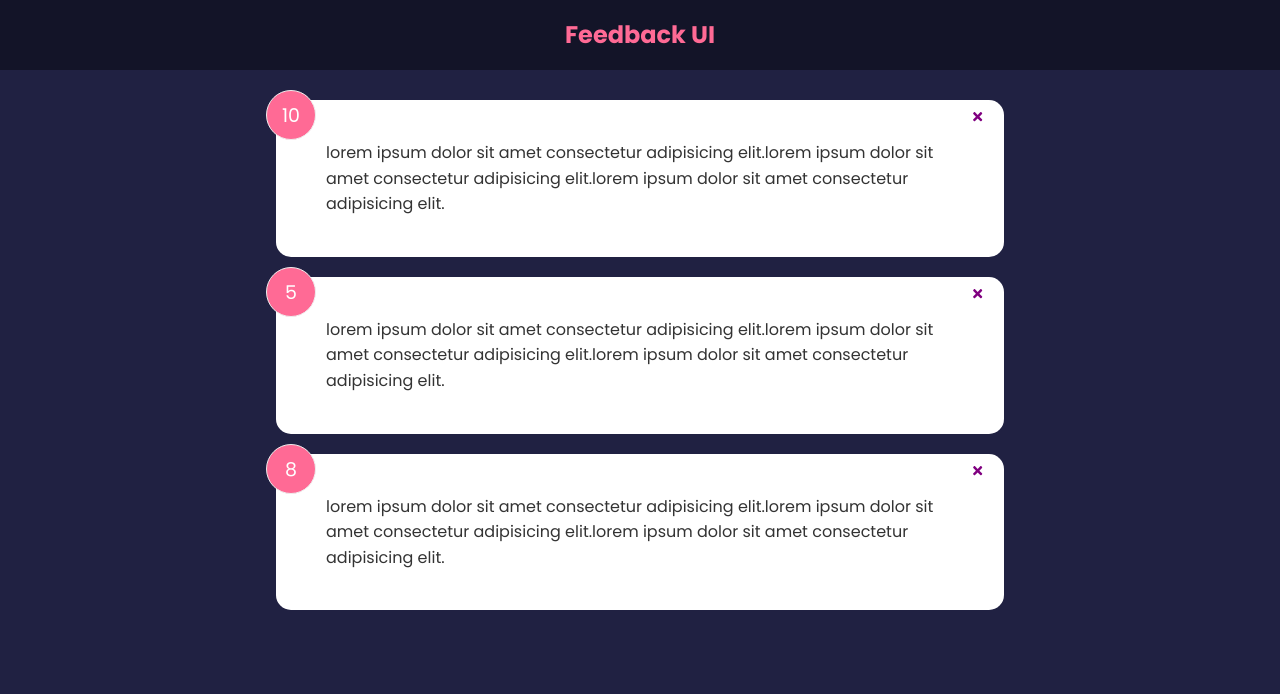
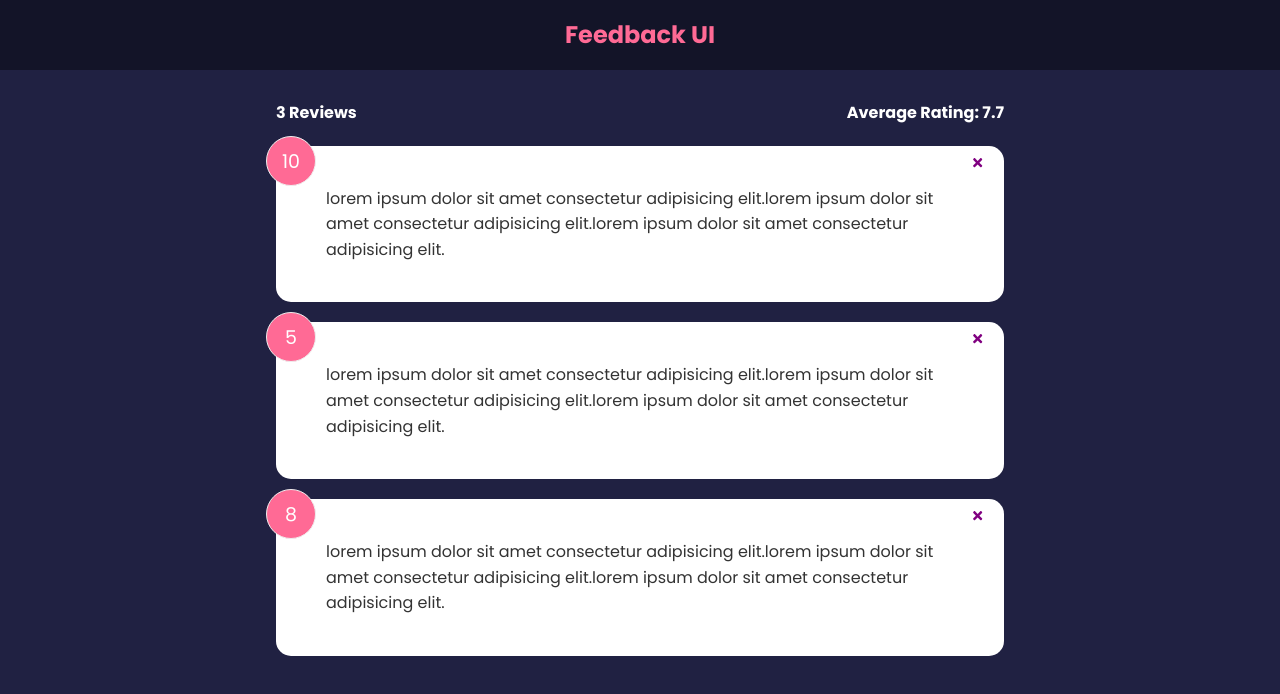
Before and after one commit to PurityGwaro/FeedbackUI, a React (Create React App) app: page / in a window 1280 px wide. Shown: the top 694 px of the page. Built offline with nearby package versions, Linux system fonts and the light colour scheme.

Commit message:
feedbck stats added

```diff
--- a/src/App.js
+++ b/src/App.js
@@ -1,7 +1,9 @@
 import { useState } from "react"
 import FeedbackList from "./components/FeedbackList"
+import FeedbackStats from "./components/FeedbackStats"
 import Header from "./components/Header"
 import { FeedbackData } from "./data/FeedbackData"
+
 
 export default function App() {
   const [feedback,setFeedback] = useState(FeedbackData)
@@ -15,6 +17,7 @@
     <>
     <Header/>
     <div className="container">
+      <FeedbackStats feedback={feedback}/>
       <FeedbackList
       handleDelete={deleteFeedback}
       feedback={feedback}/>
--- /dev/null
+++ b/src/components/FeedbackStats.jsx
@@ -0,0 +1,21 @@
+import React from 'react'
+import { PropTypes } from 'prop-types';
+
+function FeedbackStats({feedback}) {
+    // rating average
+    let average = feedback?.reduce((acc,cur) =>{
+        return acc + cur.rating
+    },0) / feedback?.length
+    average =  average.toFixed(1).replace(/[.,]0$/,"")
+  return (
+    <div className='feedback-stats'>
+      <h4>{feedback?.length} Reviews</h4>
+      <h4>Average Rating: {isNaN(average) ? 0 : average}</h4>
+    </div>
+  )
+}
+FeedbackStats.propTypes = {
+    feedback: PropTypes.array.isRequired,
+}
+
+export default FeedbackStats
```
